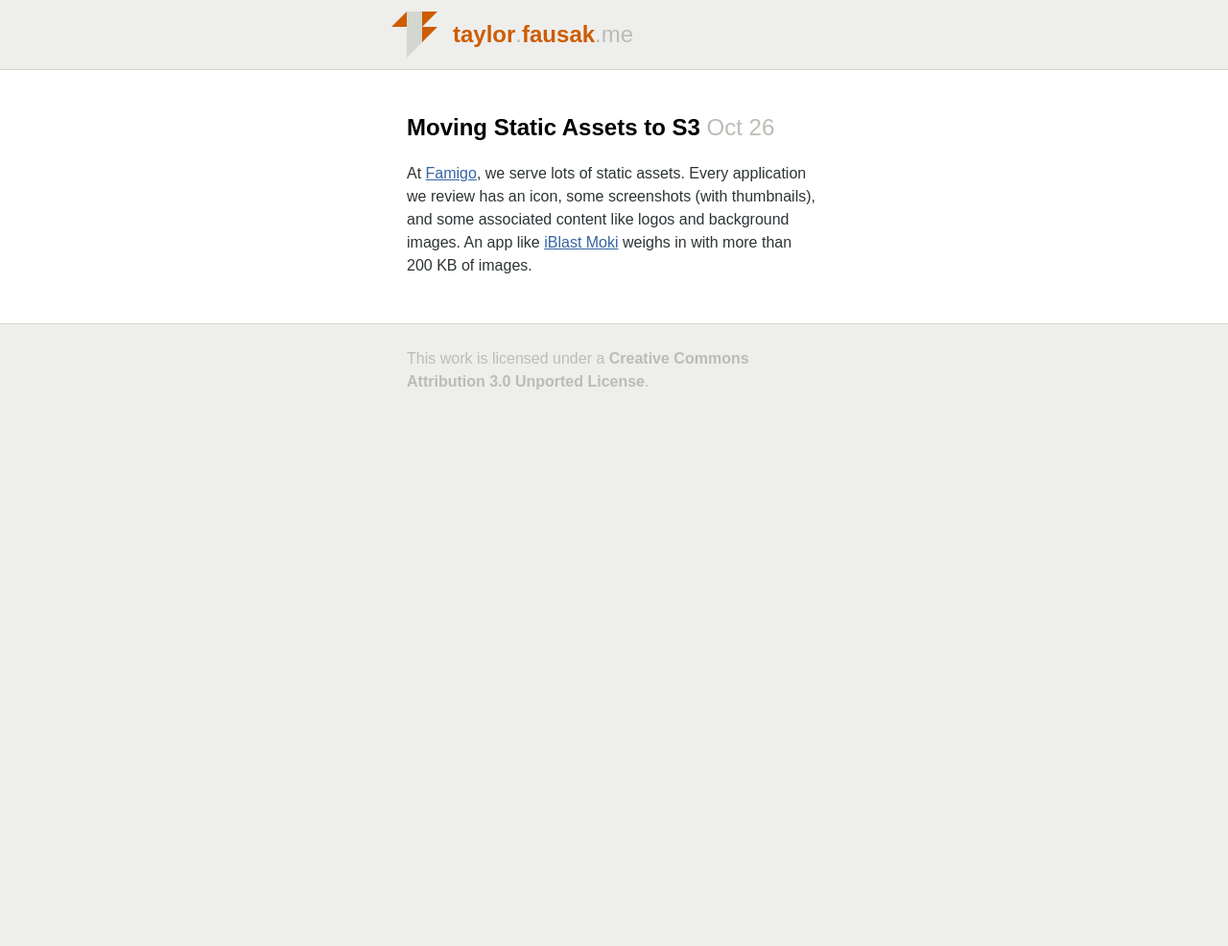
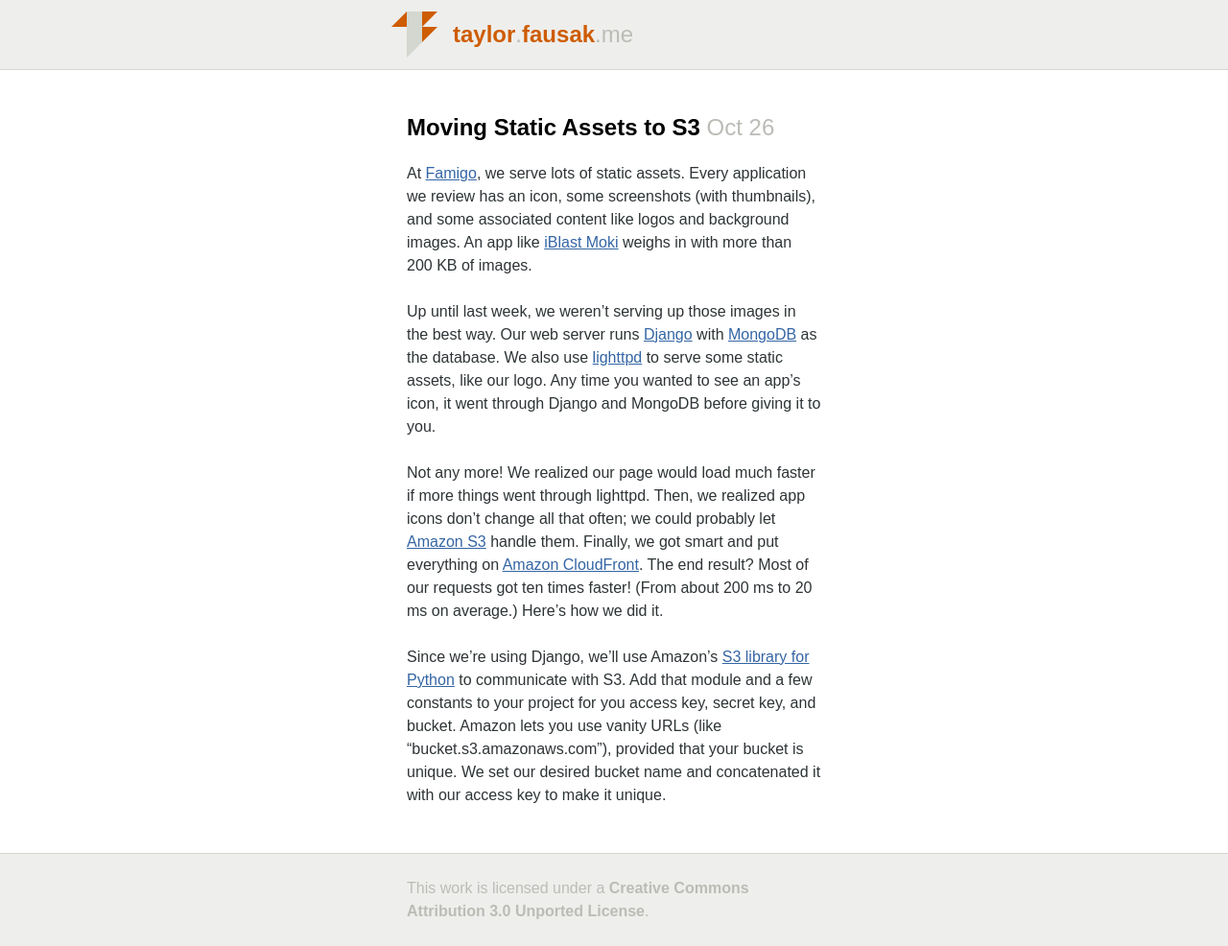
Before and after one commit to tfausak/tfausak.github.io, a Jekyll site: the page built from _posts/2011-10-26-moving-static-assets-to-s3.md, in a window 1280 px wide. Shown: the whole page at 96% size. Built offline with Jekyll 4.4.1, drawn with Linux system fonts in a browser that asks for light colours; before the commit the page ends 900 px from its top, so only the background shows below that.

Commit message:
Cautiously add more content.

```diff
--- a/_posts/2011-10-26-moving-static-assets-to-s3.md
+++ b/_posts/2011-10-26-moving-static-assets-to-s3.md
@@ -8,5 +8,33 @@
 associated content like logos and background images. An app like
 [iBlast Moki][2] weighs in with more than 200 KB of images.
 
+Up until last week, we weren't serving up those images in the best
+way. Our web server runs [Django][3] with [MongoDB][4] as the
+database. We also use [lighttpd][5] to serve some static assets,
+like our logo. Any time you wanted to see an app's icon, it went
+through Django and MongoDB before giving it to you.
+
+Not any more! We realized our page would load much faster if more
+things went through lighttpd. Then, we realized app icons don't
+change all that often; we could probably let [Amazon S3][6] handle
+them. Finally, we got smart and put everything on [Amazon CloudFront][7].
+The end result? Most of our requests got ten times faster! (From
+about 200 ms to 20 ms on average.) Here's how we did it.
+
+Since we're using Django, we'll use Amazon's [S3 library for
+Python][8] to communicate with S3. Add that module and a few constants
+to your project for you access key, secret key, and bucket. Amazon
+lets you use vanity URLs (like "bucket.s3.amazonaws.com"), provided
+that your bucket is unique. We set our desired bucket name and
+concatenated it with our access key to make it unique.
+
+
 [1]: http://www.famigo.com/
 [2]: http://www.famigo.com/app/iblastmoki/
+[3]: https://www.djangoproject.com/
+[4]: http://www.mongodb.org/
+[5]: http://www.lighttpd.net/
+[6]: http://aws.amazon.com/s3/
+[7]: http://aws.amazon.com/cloudfront/
+[8]: http://aws.amazon.com/code/134
+[9]: https://docs.djangoproject.com/en/dev/howto/custom-management-commands/
```
